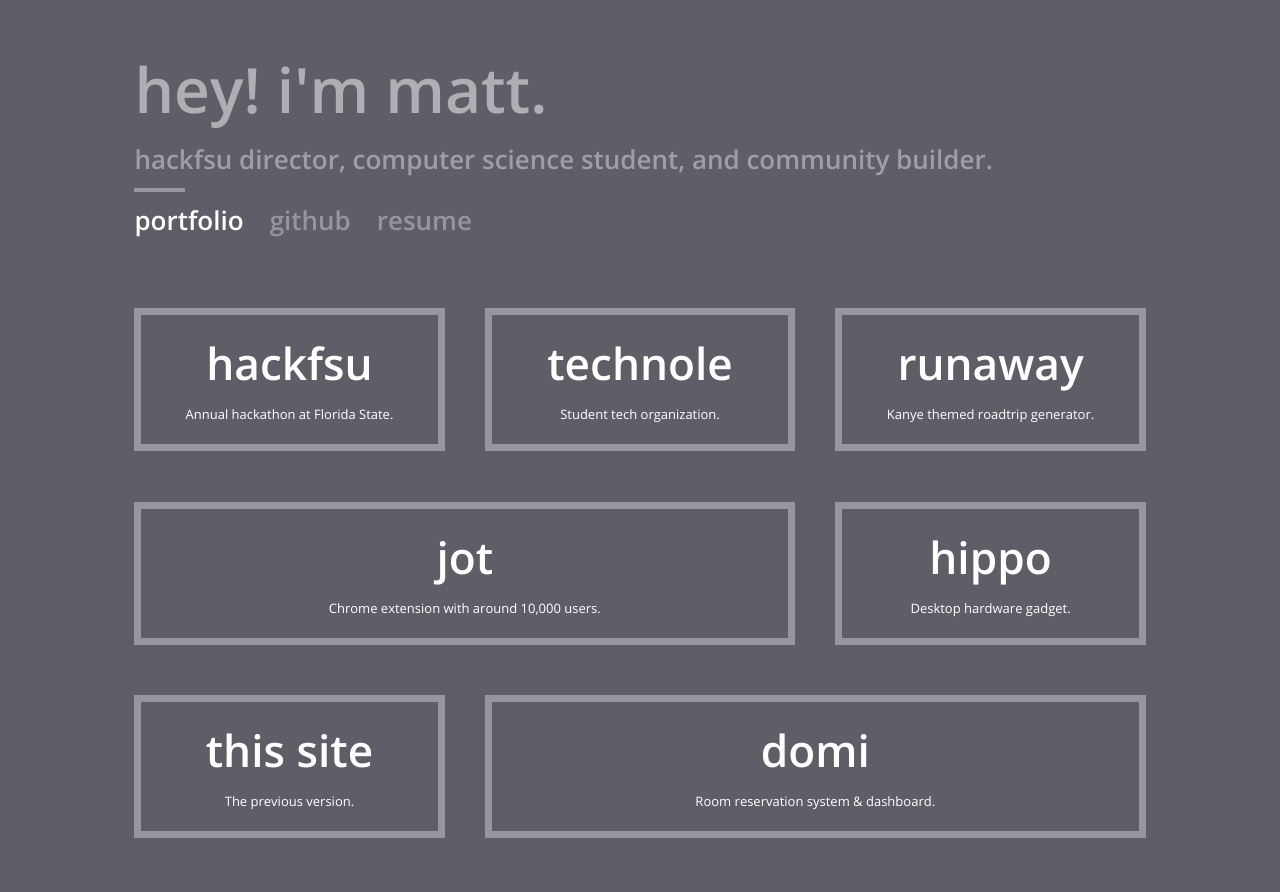
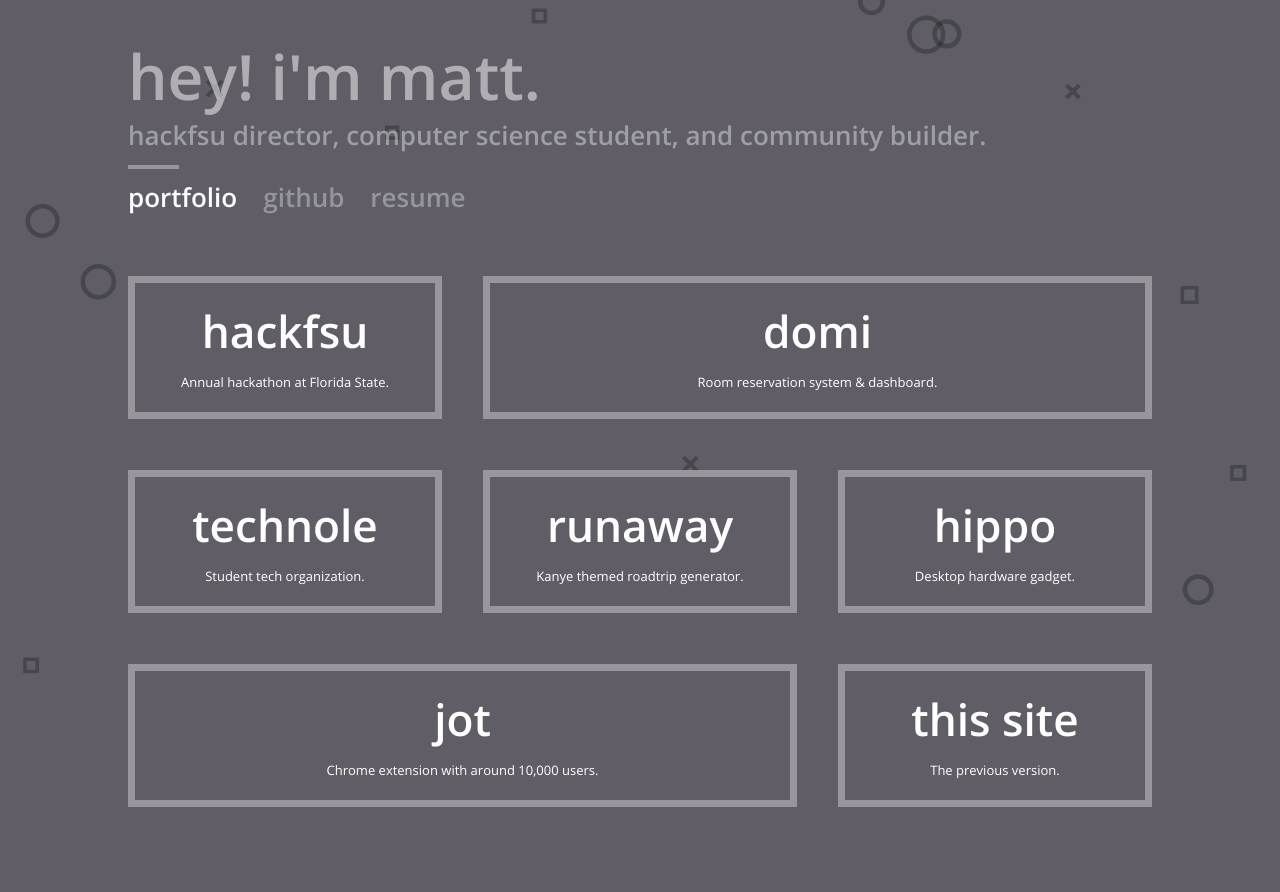
Before and after one commit to whosnorman/mattohagan.github.io, a plain HTML site: page final.html in a window 1280 px wide. After the commit the page ends 807 px from the top, so only its background shows below. Drawn offline with Linux system fonts and the light colour scheme.

Commit message:
background effects, started adding background pics

```diff
--- a/css/final.css
+++ b/css/final.css
@@ -31,11 +31,30 @@
 	font-size: 16px;
 	font-family: 'Open Sans';
 	font-weight: 500;
+	padding: 0;
+	margin: 0;
+	overflow-x: hidden;
+}
+
+.proj {
+	background: #605D67;
+}
+
+
+
+#landing {
+	max-width: 100%;
+}
+
+#effects {
+	position: absolute;
+	top: 0;
+	z-index: -2;
 }
 
 
 .header {
-	margin-top: 1.5em;
+	margin-top: 1em;
 }
 
 .big {
@@ -44,7 +63,7 @@
 }
 
 .sub-title {
-	margin-top: 0em;
+	margin-top: -0.4em;
 	font-size: 1em;
 	opacity: 0.40;
 }
@@ -103,16 +122,29 @@
 }
 
 .portfolio {
-	margin-top: 9%;
+	margin-top: 3%;
+}
+
+.proj::before {
+	content: '';
+	height: 100%;
+	width: 100%;
+	left: -0.45em;
+	top: -0.45em;
+	position: absolute;
+	z-index: -1;
+	background: #605D67;
 }
 
 .proj {
 	position: relative;
 	text-align: center;
 	border: 0.3em solid rgba(255, 255, 255, 0.35);
-	margin-bottom: 5%;
+	margin-top: 5%;
 	height: 5.5em;
 	padding-top: 0.5em;
+	overflow: hidden;
+	z-index: 2;
 
 	transition: all 200ms ease-out;
 	-webkit-transition: all 200ms ease-out;
@@ -125,21 +157,64 @@
 	cursor: pointer;
 }
 
+.proj .overlay {
+	background: rgba(96, 93, 103, 0.7);
+	z-index: 0;
+	position: absolute;
+	top: 0;
+	height: 100%;
+	width: 100%;
+}
+
+.proj:hover img {
+	opacity: 1;
+}
+
 .proj .title {
 	font-size: 1.7em;
+	z-index: 2;
+	position: relative;
+
 }
 
 .proj .desc {
 	font-size: 0.5em;
 	font-weight: 400;
 	margin-top: 0.4em;
+	z-index: 2;
+	position: relative;
 }
 
 .proj .where {
 	display: none;
 }
 
+.proj img {
+	opacity: 0;
+	max-width: 100%;
+	position: absolute;
+	top: 0;
+	left: 0;
+	z-index: -1;
 
+	transition: all 200ms ease-out;
+	-webkit-transition: all 200ms ease-out;
+	-moz-transition: all 200ms ease-out;
+	-o-transition: all 200ms ease-out;
+}
+
+
+.footer {
+	background: rgba(33, 33, 33, 0.35);
+	height: 8em;
+	margin-top: 2em;
+}
+
+
+/* BACKGROUND IMAGE IDs */
+#hackfsu {
+	top: -25px;
+}
 
 
 @media all and (min-width: 1300px){
--- a/final.html
+++ b/final.html
@@ -9,6 +9,8 @@
    <meta name="viewport" content="width=device-width" />
 </head>
 <body>
+   <div id='landing'>
+      <canvas id='effects'></canvas>
       <div class='container'>
          <div class='header'>
             <div class='row'>
@@ -26,12 +28,23 @@
          <div class='portfolio'>
             <div class='row'>
                <div class='proj four columns'>
+                  <div class='overlay'></div>
+                  <img id='hackfsu' src='hackfsuOpening.jpg' />
                   <div class='title'>hackfsu</div>
                   <div class='where'>mhacks</div>
                   <div class='desc'>
                      Annual hackathon at Florida State.
                   </div>
                </div>
+               <div class='proj eight columns'>
+                  <div class='title'>domi</div>
+                  <div class='where'>internship</div>
+                  <div class='desc'>
+                     Room reservation system & dashboard.
+                  </div>
+               </div>
+            </div>
+            <div class='row'>
                <div class='proj four columns'>
                   <div class='title'>technole</div>
                   <div class='where'>vthacks</div>
@@ -46,6 +59,13 @@
                      Kanye themed roadtrip generator.
                   </div>
                </div>
+               <div class='proj four columns'>
+                  <div class='title'>hippo</div>
+                  <div class='where'>mhacks</div>
+                  <div class='desc'>
+                     Desktop hardware gadget.
+                  </div>
+               </div>
             </div>
             <div class='row'>
                <div class='proj eight columns'>
@@ -56,26 +76,11 @@
                   </div>
                </div>
                <div class='proj four columns'>
-               <div class='title'>hippo</div>
-               <div class='where'>mhacks</div>
-               <div class='desc'>
-                  Desktop hardware gadget.
-               </div>
-            </div>
-         </div>
-         <div class='row'>
-            <div class='proj four columns'>
                   <div class='title'>this site</div>
                   <div class='where'>side project</div>
                   <div class='desc'>
                      The previous version.
                   </div>
-            </div>
-            <div class='proj eight columns'>
-               <div class='title'>domi</div>
-               <div class='where'>internship</div>
-               <div class='desc'>
-                  Room reservation system & dashboard.
                </div>
             </div>
          </div>
--- a/js/final.js
+++ b/js/final.js
@@ -1,9 +1,175 @@
+
+var color = '#1d1d1d';
+var bg = $('body').css('background-color');
+var lastTime = Date.now();
+var bubbleArr = [];
+var xArr = [];
+var squareArr = [];
+var multiplier = 2;
+
+var numCircles = 8;
+var numX = 6;
+var numSquares = 8;
+
+var squareRange = {
+	max: 15,
+	min: 10
+};
+var circleRange = {
+	max: 17,
+	min: 10
+};
+var xRange = {
+	max: 9,
+	min: 5
+};
+
+var bctx;
+var canvas;
 
 $(document).ready(function(){
-	/* var notify = $('#notifyText');
+	/*var notify = $('#notifyText');
 	$('.alone-nav a').hover(function(){
 		$(notify).addClass('show');
 	},function(){
 		$(notify).removeClass('show');
+	});
+
+	$('.proj').each(function() {
+	  var attr = $(this).attr('data-img');
+
+	  $(this).mouseenter(function() {
+	    $(this).css('background', 'url('+attr+')');
+	  }).mouseleave(function() {
+		$(this).css("background", bg);
+	  });
+
 	}); */
+
+	init();
 });
+
+function init(){
+	canvas = document.getElementById('effects');
+	canvas.width = document.getElementById('landing').offsetWidth;
+	canvas.height = window.innerHeight * 1;
+
+	bctx = canvas.getContext('2d');
+
+	initShape(numCircles, drawCircle, bubbleArr, circleRange);
+	initShape(numX, drawX, xArr, xRange);
+	initShape(numSquares, drawSquare, squareArr, squareRange);
+
+	var updateInterval = window.setInterval(function(){
+		var currTime = Date.now();
+		if(currTime - lastTime < 100){
+			update(currTime - lastTime)
+		}
+
+		lastTime = currTime;
+	}, 30);
+
+}
+
+
+function initShape(numShape, drawFunc, arr, range){
+	for(var i = 0; i < numShape; i++){
+		var r = randomSize(range);
+
+		if(i < numShape * 0.33){
+			var x = getXinField(0.2, 0);
+		} else if (i < numShape * 0.66){
+			var x = getXinField(0.6, 0.2);
+		} else {
+			var x = getXinField(0.2, 0.8);
+		}
+
+		var y = Math.random() * window.innerHeight;
+		var opacity = 0.35;
+
+		drawFunc(x, y, r, color, opacity);
+		arr.push({
+			x: x,
+			y: y,
+			size: r,
+			dr: 0,
+			c: color,
+			hover: false,
+			opacity: opacity,
+			popped: false,
+			smiley: false
+		});
+	}
+}
+
+function update(delta){
+	bctx.clearRect(0, 0, canvas.width, canvas.height);
+	updateShape(delta, xArr, drawX);
+	updateShape(delta, bubbleArr, drawCircle);
+	updateShape(delta, squareArr, drawSquare);
+}
+
+function updateShape(delta, arr, drawFunc){
+
+	// update each circle
+	for(var i = 0; i < arr.length; i++){
+		// set circle speeds
+		if (i % 5 == 0){
+			arr[i].y = arr[i].y - (1.5 / 30 * delta * multiplier);
+		} else if (i % 2 == 0){
+			arr[i].y = arr[i].y - (0.9 / 30 * delta * multiplier);
+		} else {
+			arr[i].y = arr[i].y - (0.3 / 30 * delta * multiplier);
+		}
+
+		// if bubble is off the screen, randomly respawn more
+		if(arr[i].y < -65 && window.scrollY <= 500 && Math.random() < 0.01){
+			arr[i].y = window.innerHeight + 50;
+			arr[i].dr = 0;
+		}
+
+		drawFunc(arr[i].x, arr[i].y, arr[i].size + arr[i].dr, arr[i].c, arr[i].opacity);
+	}
+}
+
+
+// Returns a random x coordinate with the specified portion of the window
+var getXinField = function(width, offset) {
+	return canvas.width * (offset + (Math.random() * width));
+}
+
+function randomSize(range){
+	return Math.random() * (range.max - range.min) + range.min;
+}
+
+function drawCircle(x, y, radius, color, opacity){
+	bctx.beginPath();
+	bctx.arc(x, y, radius, 0, 2 * Math.PI, false);
+	bctx.closePath();
+	bctx.strokeStyle = color;
+	bctx.lineWidth = 4.5;
+	bctx.globalAlpha = opacity;
+	bctx.stroke();
+}
+
+function drawX(x, y, size, color, opacity) {
+    bctx.beginPath();
+    bctx.moveTo(x - size, y - size);
+    bctx.lineTo(x + size, y + size);
+    bctx.moveTo(x + size, y - size);
+    bctx.lineTo(x - size, y + size);
+    bctx.lineWidth = 4;
+    bctx.strokeStyle = color;
+    bctx.globalAlpha = opacity;
+    bctx.stroke();
+}
+
+
+function drawSquare(x, y, size, color, opacity) {
+	bctx.beginPath();
+	bctx.rect(x, y, size, size);
+    bctx.lineWidth = 3.5;
+    bctx.strokeStyle = color;
+    bctx.globalAlpha = opacity;
+    bctx.stroke();
+}
```
Lines whose indentation alone changed are shown as unchanged.
